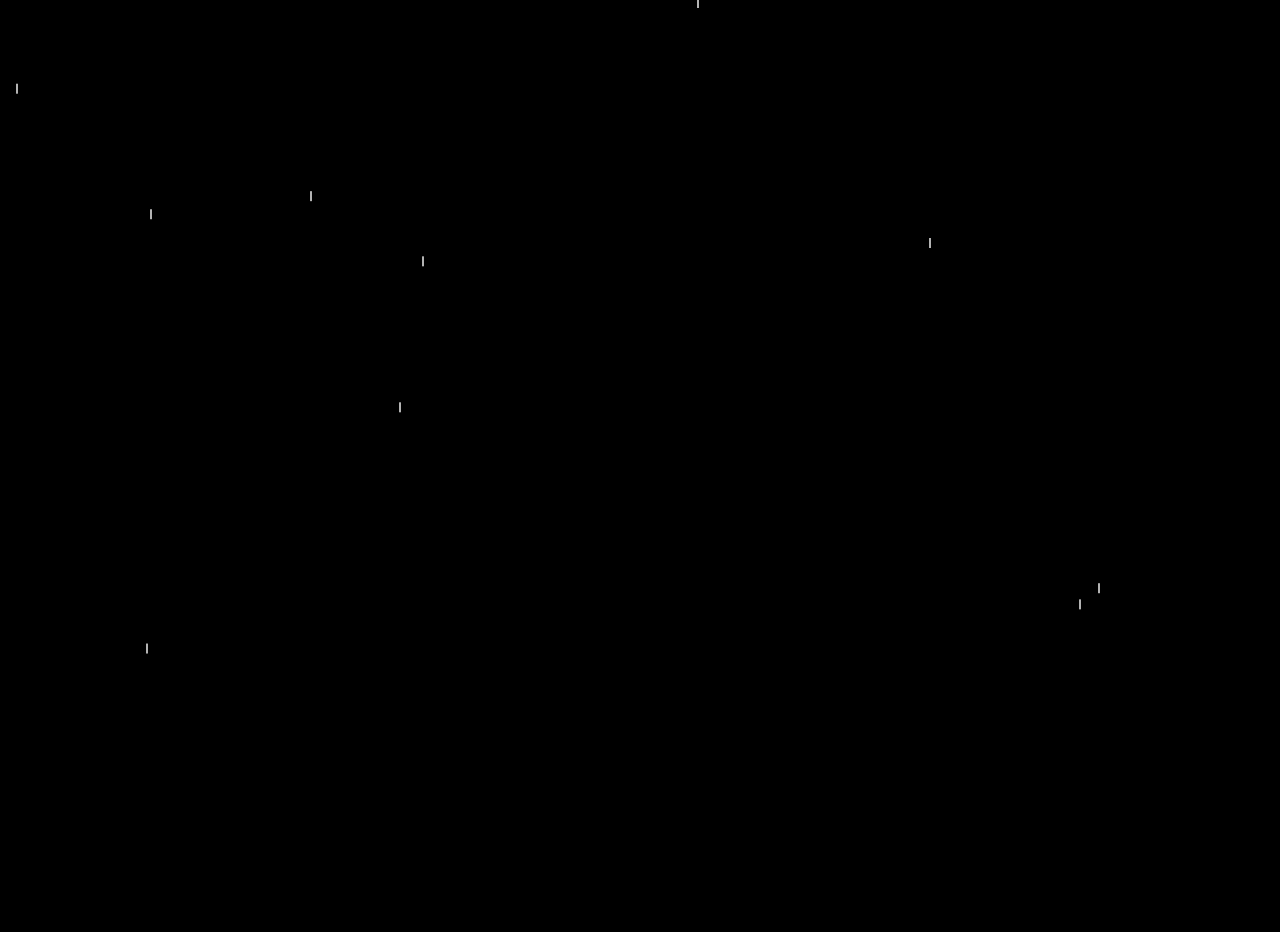
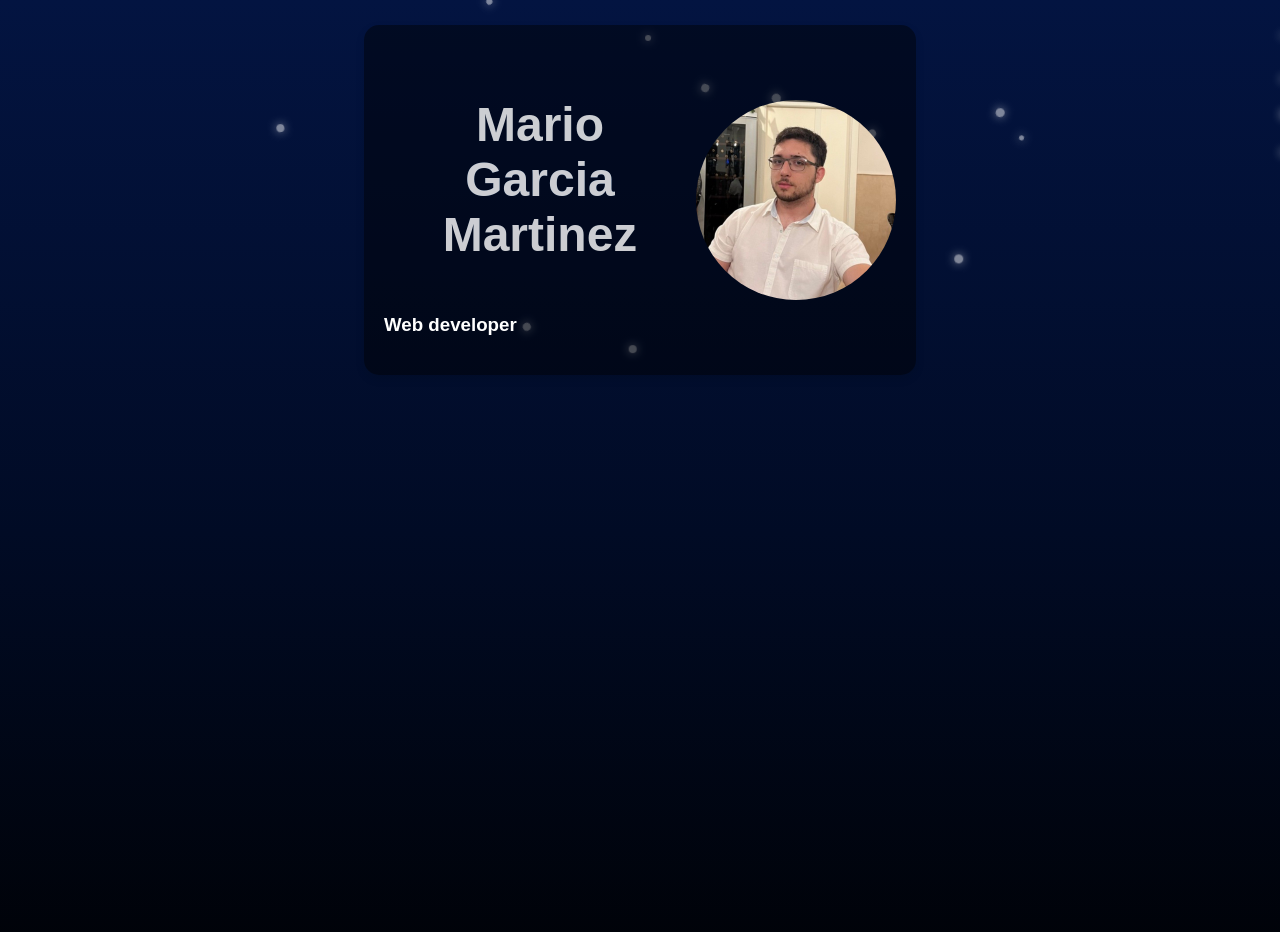
Before and after one commit to MarioGM01/Mario-Garcia, a React (Vite) app: page / in a window 1280 px wide. Shown: the top 932 px of the page. Before the commit the page ends 800 px from the top, so only its background shows below. Built offline with nearby package versions, Linux system fonts and the light colour scheme.

Commit message:
first commit

```diff
--- a/src/FallingStars.css
+++ /dev/null
@@ -1,29 +0,0 @@
-body {
-    margin: 0;
-    overflow: hidden;
-    background-color: black;
-}
-
-.star-container {
-    position: relative;
-    width: 100vw;
-    height: 100vh;
-}
-
-.star {
-    position: absolute;
-    width: 2px;
-    height: 10px;
-    background: white;
-    opacity: 0.7;
-    animation: fall linear infinite;
-}
-
-@keyframes fall {
-    0% {
-        transform: translateY(0) translateX(0); /* Comienza en su posición inicial */
-    }
-    100% {
-        transform: translateY(100vh) translateX(0); /* Solo caer hacia abajo */
-    }
-}
--- a/src/FallingStars.jsx
+++ /dev/null
@@ -1,36 +0,0 @@
-import React, { useEffect } from 'react';
-import './FallingStars.css';
-
-const FallingStars = () => {
-    useEffect(() => {
-        const starContainer = document.querySelector('.star-container');
-
-        const createStar = () => {
-            const star = document.createElement('div');
-            star.className = 'star';
-
-            // Iniciar desde fuera de la pantalla en la parte superior
-            star.style.left = Math.random() * 100 + 'vw'; // Posición horizontal aleatoria
-            star.style.top = -10 + 'px'; // Comenzar justo fuera de la pantalla
-            star.style.animationDuration = Math.random() * 2 + 1 + 's'; // Duración aleatoria
-            star.style.animationDelay = Math.random() * 3 + 's'; // Retraso aleatorio
-
-            // Agregar una ligera variación en la dirección horizontal de la animación
-            star.style.transform = `translateX(${Math.random() * 20 - 10}px)`; // Variación de -10 a +10 px en X
-
-            starContainer.appendChild(star);
-
-            setTimeout(() => {
-                star.remove();
-            }, 3000); // Tiempo de vida de la estrella
-        };
-
-        const intervalId = setInterval(createStar, 150); // Crear estrellas cada 150 ms
-
-        return () => clearInterval(intervalId);
-    }, []);
-
-    return <div className="star-container"></div>;
-};
-
-export default FallingStars;
--- /dev/null
+++ b/src/components/FallingStars.css
@@ -0,0 +1,28 @@
+
+
+/* Estrellas fugaces animadas */
+.star-container {
+    top: -650px; /* Esto desplaza el inicio 50 píxeles hacia arriba */
+    position: relative;
+    width: 100%;
+    height: 100%;
+}
+
+.star {
+    position: absolute;
+    border-radius: 50%;
+    background: rgba(255, 255, 255, 0.7);
+    box-shadow: 0 0 10px rgba(255, 255, 255, 0.7);
+    opacity: 0.7;
+    animation: fall linear infinite;
+    /* Desplazar las estrellas 50px hacia arriba para que empiecen más alto */
+}
+
+@keyframes fall {
+    0% {
+        transform: translateY(0) translateX(0) rotate(0deg);
+    }
+    100% {
+        transform: translateY(calc(100vh + 50px)) translateX(100vw) rotate(360deg);
+    }
+}
--- /dev/null
+++ b/src/components/FallingStars.jsx
@@ -0,0 +1,49 @@
+import React, { useEffect } from 'react';
+import './FallingStars.css';
+
+const FallingStars = () => {
+    useEffect(() => {
+        const starContainer = document.querySelector('.star-container');
+
+        const createStar = () => {
+            const star = document.createElement('div');
+            star.className = 'star';
+
+            // Decide aleatoriamente si la estrella comienza en la parte izquierda o derecha
+            const fromLeft = Math.random() < 0.5;
+
+            // Iniciar desde fuera de la pantalla
+            if (fromLeft) {
+                star.style.left = -10 + 'px'; // Comenzar desde fuera de la pantalla por la izquierda
+                star.style.top = Math.random() * 100 + 'vh'; // Posición vertical aleatoria
+            } else {
+                star.style.left = '100vw'; // Comenzar desde fuera de la pantalla por la derecha
+                star.style.top = Math.random() * 100 + 'vh'; // Posición vertical aleatoria
+            }
+
+            // Tamaño aleatorio
+            const size = Math.random() * 5 + 5 + 'px'; // Ancho aleatorio entre 5 y 10px
+            star.style.width = size;
+            star.style.height = size; // Mantener forma circular
+
+            // Ajustar la duración y el retraso de la animación
+            star.style.animationDuration = Math.random() * 3 + 2 + 's'; // Duración aleatoria entre 2 y 5 segundos
+            star.style.animationDelay = Math.random() * 2 + 's'; // Retraso aleatorio
+
+            starContainer.appendChild(star);
+
+            // Eliminar la estrella después de la animación
+            setTimeout(() => {
+                star.remove();
+            }, 5000); // Tiempo de vida de la estrella
+        };
+
+        const intervalId = setInterval(createStar, 100); // Crear estrellas cada 100 ms
+
+        return () => clearInterval(intervalId);
+    }, []);
+
+    return <div className="star-container"></div>;
+};
+
+export default FallingStars;
--- /dev/null
+++ b/src/components/inicio.css
@@ -0,0 +1,44 @@
+#case-info {
+    display: flex; /* Utiliza flexbox para el diseño */
+    justify-content: center; /* Centra el contenido en el eje horizontal */
+    align-items: center; /* Centra el contenido en el eje vertical */
+    height: 50vh; /* Ocupa la mitad de la altura de la ventana */
+}
+
+.box-content {
+    display: flex; /* Utiliza flexbox para los elementos dentro de box-content */
+    align-items: center; /* Alinea verticalmente los elementos */
+    background-color: #00000073; /* Fondo semitransparente */
+    padding: 20px; /* Espaciado interno */
+    border-radius: 15px; /* Bordes redondeados */
+    box-shadow: 0 4px 10px rgba(0, 0, 0, 0.1); /* Sombra para dar profundidad */
+    width: 40%; /* Ajusta el ancho según sea necesario */
+}
+
+.box-inf {
+    margin-right: auto; /* Permite que el espacio se ocupe por el margen izquierdo */
+    color: white; /* Color del texto */
+}
+
+.box-img {
+    display: flex; /* Flexbox para la imagen */
+    justify-content: flex-end; /* Alinea la imagen al borde derecho */
+}
+
+#img-perfil {
+    width: 200px; /* Ajusta el tamaño de la imagen según sea necesario */
+    height: auto; /* Mantiene la relación de aspecto de la imagen */
+    border-radius: 50%; /* Hace que la imagen sea circular */
+}
+
+#h1-name-inicio {
+    position: relative; /* Necesario para posicionar el pseudo-elemento */
+    color: white; /* Color del texto */
+    font-size: 3em; /* Ajusta el tamaño de la fuente según sea necesario */
+    text-align: center; /* Centra el texto */
+    padding: 20px; /* Espaciado alrededor del texto */
+    background: linear-gradient(180deg, #000000, #003366, #000000); /* Degradado de negro a azul oscuro y de vuelta a negro */
+    -webkit-background-clip: text; /* Hace que el fondo solo se aplique al texto */
+    background-clip: text; /* Para que el texto tenga el fondo degradado */
+    opacity: 0.8; /* Opacidad del texto */
+}
--- /dev/null
+++ b/src/components/inicio.jsx
@@ -0,0 +1,23 @@
+// inicio.jsx
+import React from 'react';
+import './inicio.css'
+import logo from '../imgs/foto-perfil.png'
+
+export function Inicio() {
+    return (
+        <>
+            <div id='case-info'>
+                <div className='box-content'>
+                    <div className='box-inf'>
+                        <h1 id='h1-name-inicio'>Mario Garcia Martinez</h1>
+                        <h3>Web developer</h3>
+                    </div>
+                    <div className='box-img'>
+                        <img id='img-perfil' src={logo} alt="foto-perfil" />
+                    </div>
+                </div>
+            </div>
+        </>
+
+    );
+};
--- a/src/index.css
+++ b/src/index.css
@@ -0,0 +1,27 @@
+/* index.css */
+body {
+    justify-content: center;
+    align-items: center;
+    margin: 0;
+    /* Elimina el margen por defecto */
+    height: 200vh;
+    /* Asegura que el body ocupe toda la altura de la ventana */
+    background: linear-gradient(to bottom, #031441, #010b25 ,#000000, #000000);
+    /* Degradado de morado a negro */
+    color: rgb(255, 253, 253);
+    /* Cambia el color del texto para que sea visible sobre el fondo */
+    font-family: Arial, sans-serif;
+    /* Establece una fuente básica */
+}
+
+
+
+
+.background-container {
+    position: fixed;
+    top: 0;
+    left: 0;
+    width: 100vw;
+    height: 100vh;
+    z-index: -1;
+}
--- a/src/main.jsx
+++ b/src/main.jsx
@@ -1,12 +1,16 @@
-import React from 'react';
-import ReactDOM from 'react-dom/client';
+import { StrictMode } from 'react';
+import { createRoot } from 'react-dom/client';
+import FallingStars from './components/FallingStars';
 import './index.css';
-import FallingStars from './FallingStars'; // Importa el componente FallingStars
+import { Inicio } from './components/inicio';
 
-ReactDOM.createRoot(document.getElementById('root')).render(
-  <React.StrictMode>
+createRoot(document.getElementById('root')).render(
+  <StrictMode>
     <>
-      <FallingStars /> {/* Añade el componente aquí */}
+    <div className="background-container">
+      <FallingStars />
+    </div>
+      <Inicio></Inicio>
     </>
-  </React.StrictMode>,
+  </StrictMode>,
 );
```
Also changed, not shown: src/imgs/foto-perfil.png (added).
